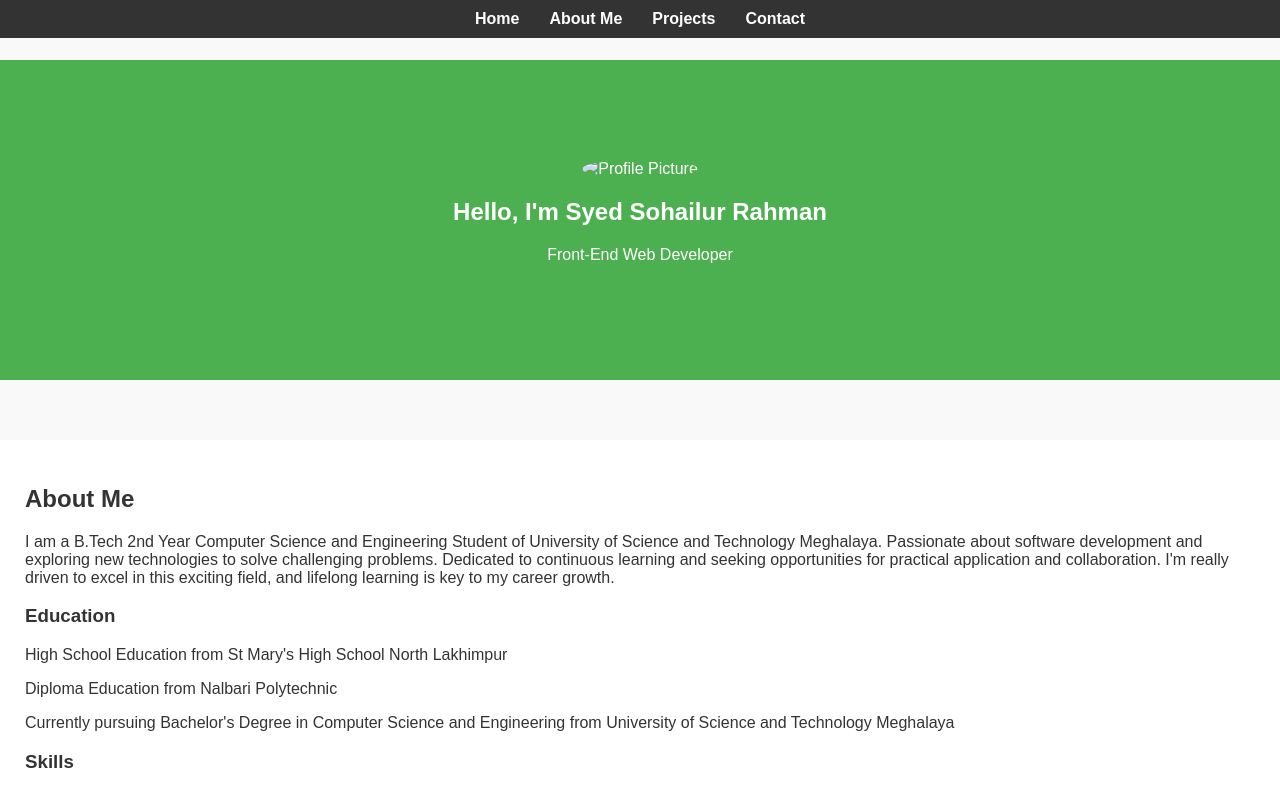
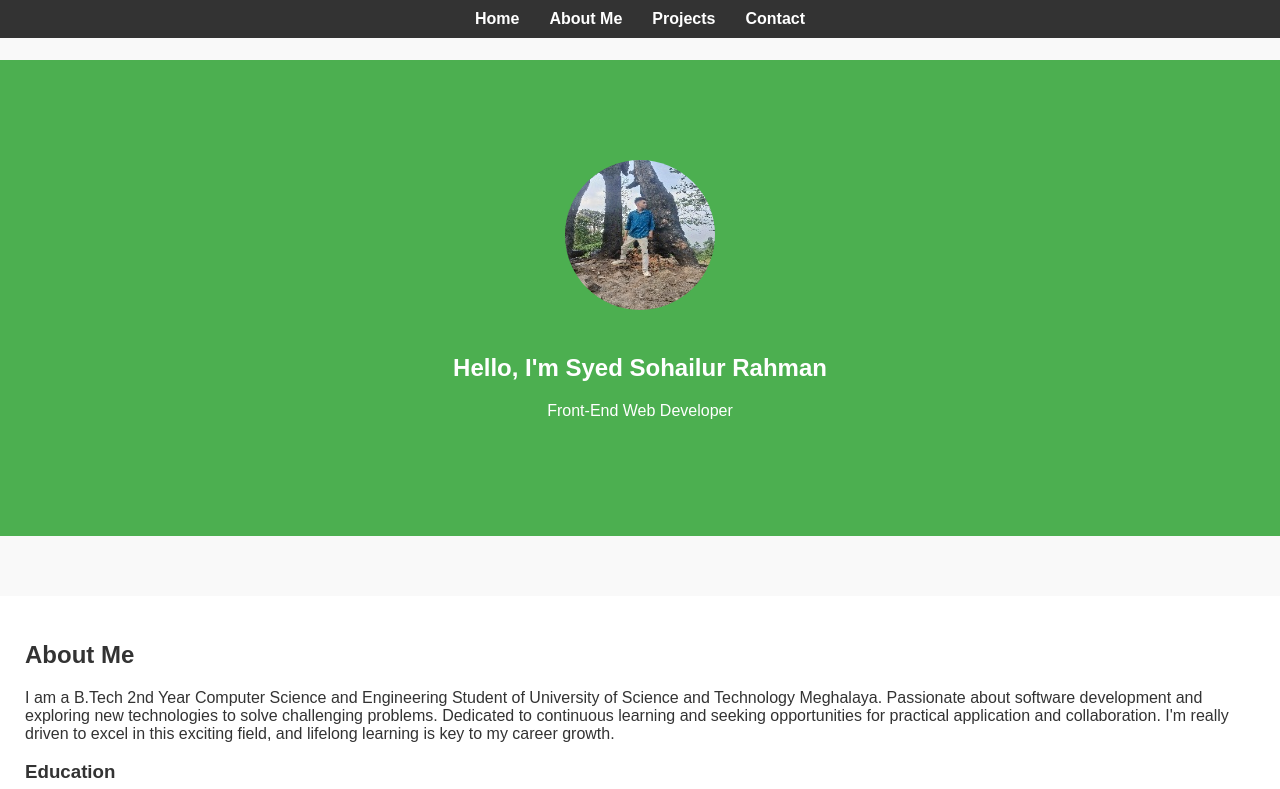
Before and after one commit to sohailurrahman0910/PRODIGY_WD_04, a plain HTML site: page index.html in a window 1280 px wide. Shown: the top 789 px of the page. Drawn offline with Linux system fonts and the light colour scheme.

Commit message:
index.html

```diff
--- a/index.html
+++ b/index.html
@@ -20,7 +20,7 @@
 
     <section id="home" class="section home">
         <div class="content">
-            <img src="<img src="https://github.com/sohailurrahman0910/PRODIGY_WD_04/blob/main/profile.jpeg" alt="Profile Picture" style="border-radius: 50%; width: 150px; height: 150px;">
+            <img src="https://github.com/sohailurrahman0910/PRODIGY_WD_04/blob/main/profile.jpeg" alt="Profile Photo" class="profile-photo">
             <h1>Hello, I'm Syed Sohailur Rahman</h1>
             <p>Front-End Web Developer</p>
         </div>
```
